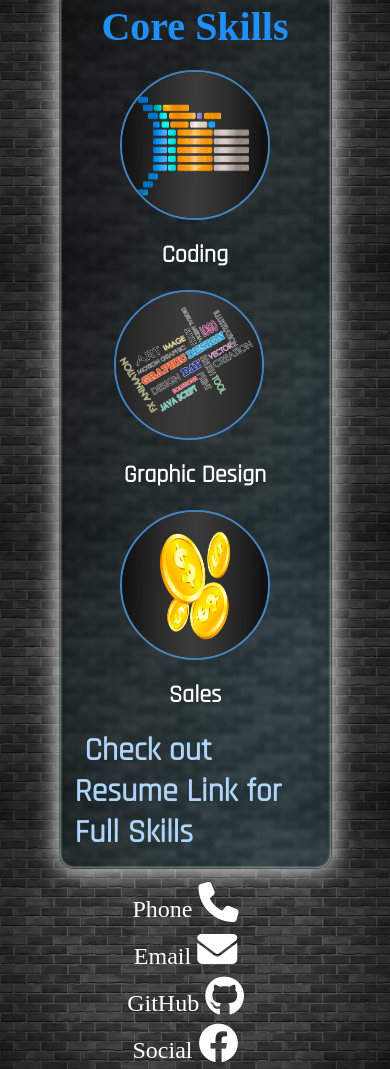
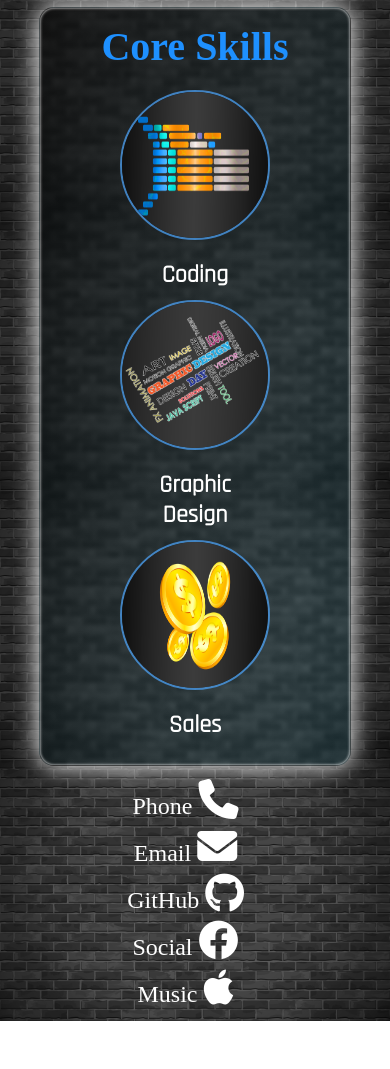
Before and after one commit to 8BitGinger/studentPortfolio, a plain HTML site: page index.html in a window 390 px wide. Shown: the part 3556-4625 px from the top of the page. After the commit the page ends 4577 px from the top, so only its background shows below. Drawn offline with nearby package versions, Linux system fonts and the light colour scheme; a web font is replaced by a local one.

Commit message:
updated mobile layout for Core skills section

```diff
--- a/assets/css/style.css
+++ b/assets/css/style.css
@@ -667,7 +667,9 @@ figure:hover {
   flex-direction: column;
   justify-content: center;
   text-align: center;
-  margin-bottom: 10px;
+  align-items: center;
+  margin:auto;
+  width: 33%;
 }
 
 .skill:hover {
@@ -781,19 +783,7 @@ padding-left: 5px;
   opacity: 70%;
  }
 
- .info-text a {
-  width: 100%;
-  text-align: center;
-  font-size: xx-large;
-  color: rgb(176, 213, 251);
-  text-decoration: none;
-  font-family: 'rajdhani';
-  margin: 10px;
-}
 
-.info-text a:hover {
-  color: orange;
-}
 
  .highlight {
   animation: bounce-in 8s ease infinite;
@@ -965,6 +955,19 @@ padding-left: 5px;
     font-size: 40px;
 
 
+    }
+
+    .skills {
+      flex-direction: column;
+      margin-top: 20px;
+      width: 80%;
+    }
+
+    .skill {
+      justify-content: center;
+      margin: auto;
+      align-items: center;
+      align-content: center;
     }
 
     nav {
--- a/index.html
+++ b/index.html
@@ -185,7 +185,6 @@
         <h4 class="skill-text">Sales</h4>
       </div>
 
-      <h4 class="info-text"><a href="https://8bitginger.github.io/resume/"> Check out Resume Link for Full Skills</h4>
 
     </section>
 
```
